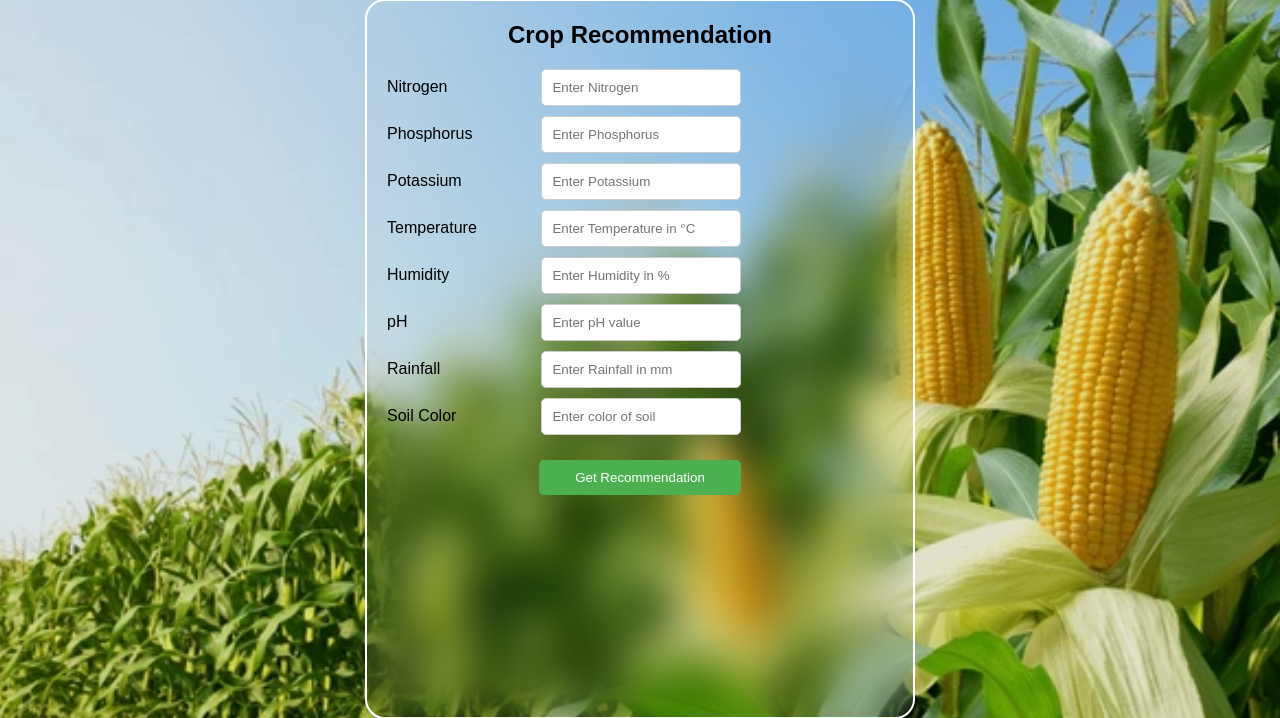
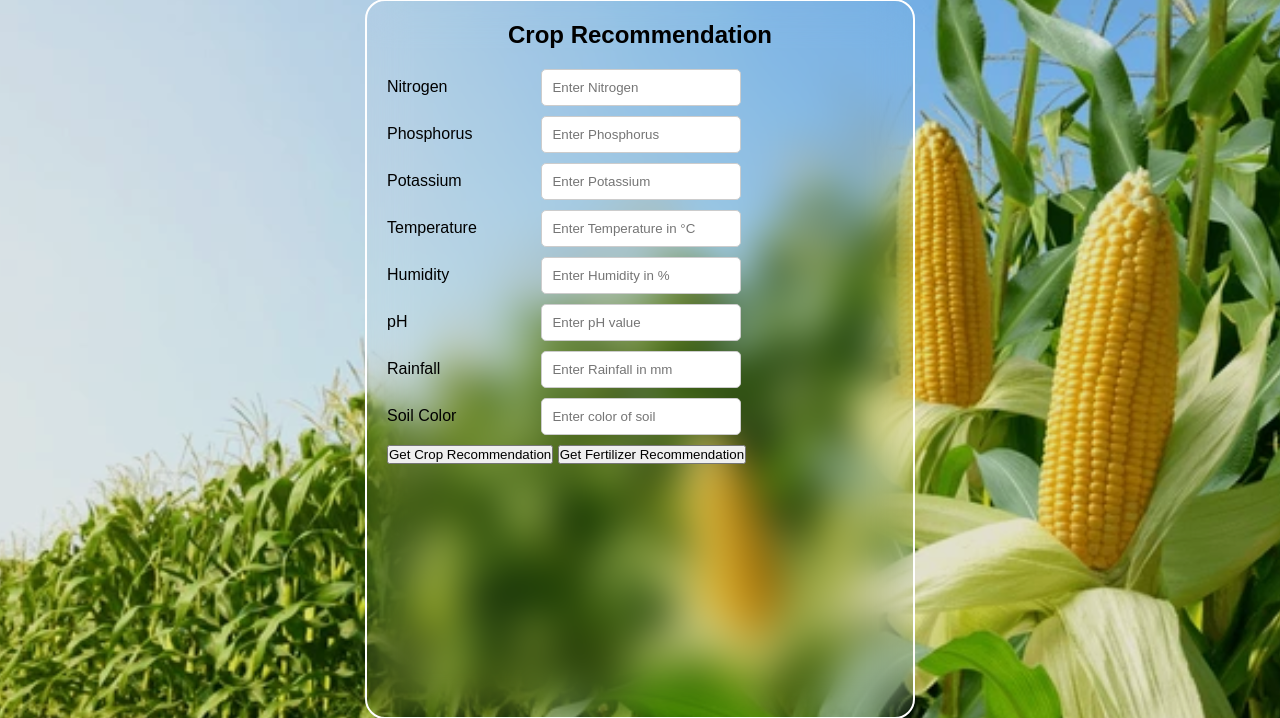
Before and after one commit to BirendraKSharma/minor_project, a Flask app: template templates/index.html in a window 1280 px wide. Shown: the part 21-739 px from the top of the page. Run offline with Flask 3, Linux system fonts and the light colour scheme; the template is opened without the code that fills it, so the values that code supplies are empty; parts of the project's set-up code (start-up, migrations or seed data) failed here and were passed over; some libraries are stand-ins or nearby versions.

Commit message:
making separate function and button for crop and fertilizer

```diff
--- a/app.py
+++ b/app.py
@@ -120,9 +120,9 @@ def users():
 
 
 #fetching data from the page and predicting the crop
+
 @app.route("/predict",methods=['POST'])
 def predict():
-    # name = request.form['name']
     N = request.form['Nitrogen']
     P = request.form['Phosporus']
     K = request.form['Potassium']
@@ -132,24 +132,20 @@ def predict():
     rainfall = request.form['Rainfall']
     soil_color = request.form['Soil_color']
 
-    #for soil color prediction
     soil_col = {
-    'red': 0,
-    'dark brown': 1,
-    'medium brown': 2,
-    'reddish brown': 3,
-    'black': 4,
-    'light brown': 5,
-}
+        'red': 0,
+        'dark brown': 1,
+        'medium brown': 2,
+        'reddish brown': 3,
+        'black': 4,
+        'light brown': 5,
+    }
     soil_color_lower = soil_color.lower()
     if soil_color_lower in soil_col:
         soil_color_num = soil_col[soil_color_lower]
 
-
-     # Fetching userID from the session
     userID = session.get('userID', None)
 
-    #pushing the data into database
     cur = mysql.connection.cursor()
     cur.execute(
         "INSERT INTO CROP(userID, nitrogen, phosphor, potassium, temperature, humidity, ph, rainfall, soil_color, date) VALUES(%s, %s, %s, %s, %s, %s, %s, %s, %s, NOW())",
@@ -158,46 +154,53 @@ def predict():
     mysql.connection.commit()
     cur.close()
 
+    crop_result = predict_crop(N, P, K, temp, humidity, ph, rainfall)
+    fertilizer_result = predict_fertilizer(soil_color_num, N, P, K, ph, rainfall, temp)
+
+    cur = mysql.connection.cursor()
+    cur.execute(
+        "INSERT INTO crop_prediction (userID, predicted_crop, predicted_fertilizer, date) VALUES (%s, %s, %s, NOW())",
+        (userID, crop_result, fertilizer_result)
+    )
+    mysql.connection.commit()
+    cur.close()
+
+    action = request.form.get('action')
+    if action == 'crop':
+        # crop_result = predict_crop(N, P, K, temp, humidity, ph, rainfall)
+        return render_template('index.html', crop_result=crop_result)
+    elif action == 'fertilizer':
+        # fertilizer_result = predict_fertilizer(soil_color_num, N, P, K, ph, rainfall, temp)
+        return render_template('index.html', fertilizer_result=fertilizer_result)
+    else:
+        return render_template('index.html', error="Please select an action (Crop or Fertilizer)")
+
+
+def predict_crop(N, P, K, temp, humidity, ph, rainfall):
     feature_list = [N, P, K, temp, humidity, ph, rainfall]
-    feature_list_fertilizer = [ soil_color_num,N, P, K,ph, rainfall,temp]
     single_pred = np.array(feature_list).reshape(1, -1)
-    single_pred_fertilzer = np.array(feature_list_fertilizer).reshape(1, -1)
-
     prediction = model.predict(single_pred)
-    prediction_fertilizer = model_fertilizer.predict(single_pred_fertilzer)
-
     crop_dict = {0: 'apple', 1: 'banana', 2: 'blackgram', 3: 'chickpea', 4: 'coconut', 5: 'coffee',
                  6: 'cotton', 7: 'grapes', 8: 'jute', 9: 'kidneybeans', 10: 'lentil', 11: 'maize',
                  12: 'mango', 13: 'mothbeans', 14: 'mungbean', 15: 'muskmelon', 16: 'orange',
                  17: 'papaya', 18: 'pigeonpeas', 19: 'pomegranate', 20: 'rice', 21: 'watermelon'}
+    if prediction[0] in crop_dict:
+        return crop_dict[prediction[0]]
+    else:
+        return "Sorry, we could not determine the best crop to be cultivated with the provided data."
+
+def predict_fertilizer(soil_color_num, N, P, K, ph, rainfall, temp):
+    feature_list_fertilizer = [soil_color_num, N, P, K, ph, rainfall, temp]
+    single_pred_fertilzer = np.array(feature_list_fertilizer).reshape(1, -1)
+    prediction_fertilizer = model_fertilizer.predict(single_pred_fertilzer)
     fertilizer_dict = {0: 'Ferrous Sulphate', 1: 'Ammonium Sulphate', 2: 'SSP', 3: 'MOP', 4: 'DAP', 5: 'Sulphur',
              6: 'Urea', 7: '10:10:10 NPK', 8: 'Hydrated Lime', 9: '10:26:26 NPK', 10: '50:26:26 NPK', 11: '18:46:00 NPK',
              12: '19:19:19 NPK', 13: '12:32:16 NPK', 14: 'Magnesium Sulphate', 15: 'White Potash',
-             16: 'Chilated Micronutrient', 17: '13:32:26 NPK', 18: '20:20:20 NPK'
-            }
-
-    if prediction[0] in crop_dict:
-        crop = crop_dict[prediction[0]]
-        result = f"{crop} is the best crop to be cultivated right there"
+             16: 'Chilated Micronutrient', 17: '13:32:26 NPK', 18: '20:20:20 NPK'}
+    if prediction_fertilizer[0] in fertilizer_dict:
+        return fertilizer_dict[prediction_fertilizer[0]]
     else:
-        result = "Sorry, we could not determine the best crop to be cultivated with the provided data."
-
-    if prediction_fertilizer[0] in fertilizer_dict:
-        fertilizer = fertilizer_dict[prediction_fertilizer[0]]
-        result_1 = f"{fertilizer} is the best fertilizer to be used right there"
-    else:
-        result_1 = "Sorry, we could not determine the best fertilizer to be used with the provided data."
-
-    #inserting predicated crop into db
-    cur = mysql.connection.cursor()
-    cur.execute(
-        "INSERT INTO crop_prediction (userID, predicted_crop, predicted_fertilizer, date) VALUES (%s, %s, %s, NOW())",
-        (userID, crop, fertilizer)
-    )
-    mysql.connection.commit()
-    cur.close()
-    return render_template('index.html',result = result, result_1 = result_1)
-
+        return "Sorry, we could not determine the best fertilizer to be used with the provided data."
 
 
 
--- a/templates/index.html
+++ b/templates/index.html
@@ -96,16 +96,27 @@
           <option value="Light Brown">
         </datalist>
 
-        <button type="submit" class="recommendation_btn">Get Recommendation</button>
+        <button type="submit" name="action" value="crop">Get Crop Recommendation</button>
+        <button type="submit" name="action" value="fertilizer">Get Fertilizer Recommendation</button>
       </form>
 
-      {% if result %}
-
+      {% if crop_result %}
       <div class="output">
         <h5>Recommend Crop for cultivation is:</h5>
-        <p>{{ result }}</p>
+        <p>{{ crop_result }}</p>
+      </div>
+      {% endif %}
+
+      {% if fertilizer_result %}
+      <div class="output">
         <h5>Recommend fertilizer for cultivation is:</h5>
-        <p>{{ result_1 }}</p>
+        <p>{{ fertilizer_result }}</p>
+      </div>
+      {% endif %}
+
+      {% if error %}
+      <div class="error">
+        <p>{{ error }}</p>
       </div>
       {% endif %}
     <div>
```
